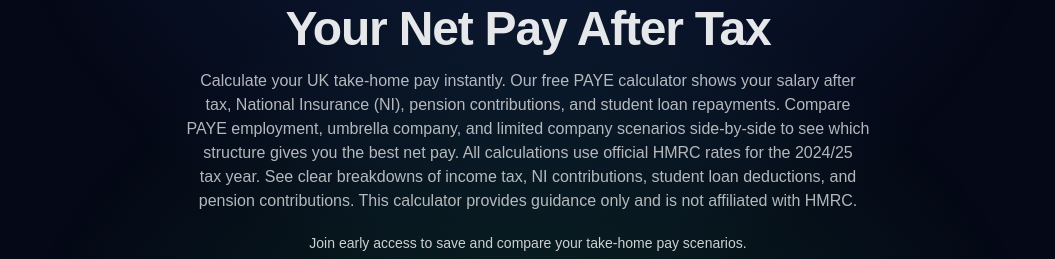
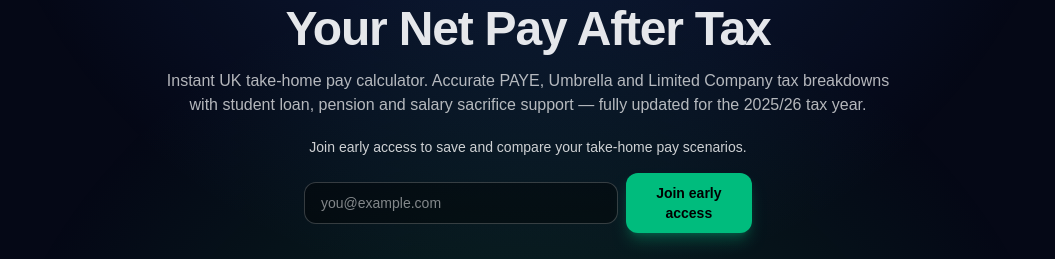
Before and after one commit to TCM2614/payroll-mvp, a Next.js app: page / in a window 1280 px wide. Shown: the part 265-524 px from the top of the page, without its empty margins (112-1167 px from the left). Built offline with nearby package versions, Linux system fonts and the light colour scheme; no server answers.

Commit message:
Shorten and SEO-tune landing hero description for 2025/26

```diff
--- a/src/app/page.tsx
+++ b/src/app/page.tsx
@@ -53,9 +53,7 @@ export default function LandingPage() {
 
 
           <p className="mt-4 text-balance text-sm text-white/70 sm:text-base">
-
-            Calculate your UK take-home pay instantly. Our free PAYE calculator shows your salary after tax, National Insurance (NI), pension contributions, and student loan repayments. Compare PAYE employment, umbrella company, and limited company scenarios side-by-side to see which structure gives you the best net pay. All calculations use official HMRC rates for the 2024/25 tax year. See clear breakdowns of income tax, NI contributions, student loan deductions, and pension contributions. This calculator provides guidance only and is not affiliated with HMRC.
-
+            Instant UK take-home pay calculator. Accurate PAYE, Umbrella and Limited Company tax breakdowns with student loan, pension and salary sacrifice support — fully updated for the 2025/26 tax year.
           </p>
 
           <p className="mt-5 text-sm text-white/80">
```
